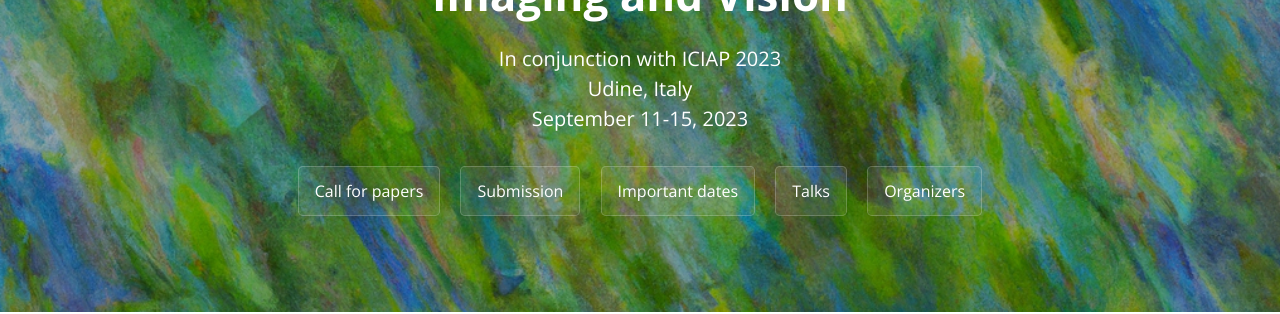
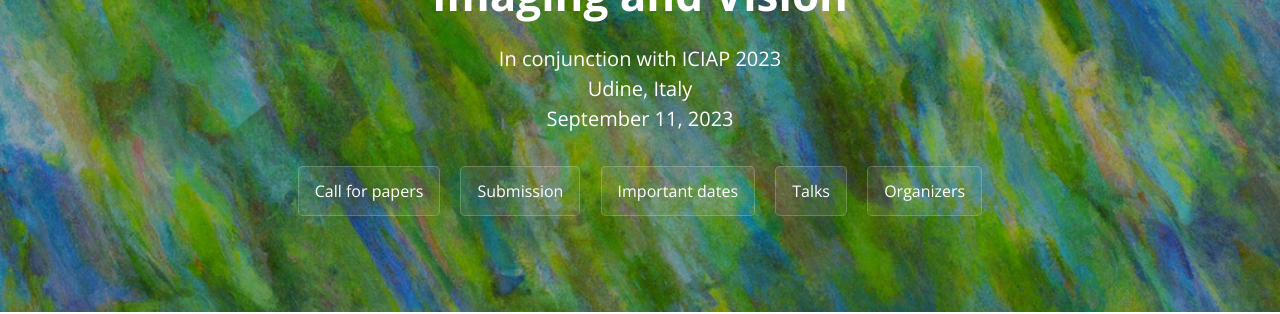
Before and after one commit to fedmedw/fedmedw.github.io, a Jekyll site: the page built from index.md, in a window 1280 px wide. Shown: the part 185-499 px from the top of the page. Built offline with Jekyll 4.4.1, drawn with Linux system fonts in a browser that asks for light colours; our own code applies the rules of GitHub Pages for plain Markdown files.

Commit message:
Added PC member + updated date

```diff
--- a/_config.yml
+++ b/_config.yml
@@ -6,13 +6,13 @@ theme: jekyll-theme-cayman
 workshop:
   name: Workshop on Federated Learning in Medical Imaging and Vision
   short: FEDMED
-  host: "ICIAP 2023<br>Udine, Italy<br>September 11-15, 2023"
+  host: "ICIAP 2023<br>Udine, Italy<br>September 11, 2023"
   submission_link: #
   dates:
     submission: June 30, 2023
     decision: July 30, 2023
     camera_ready: August 15, 2023
-    workshop: September 11-15, 2023 (TBD)
+    workshop: September 11, 2023 (TBD)
   organizers:
     - name: Simone
       surname: Palazzo
@@ -57,6 +57,8 @@ workshop:
       affiliation: University of Hong Kong
     - name: Concetto Spampinato
       affiliation: University of Catania
+    - name: Peter van Ooijen
+      affiliation: University of Groningen
   talks:
     - name: Mirko Polato
       affiliation: University of Turin
```
